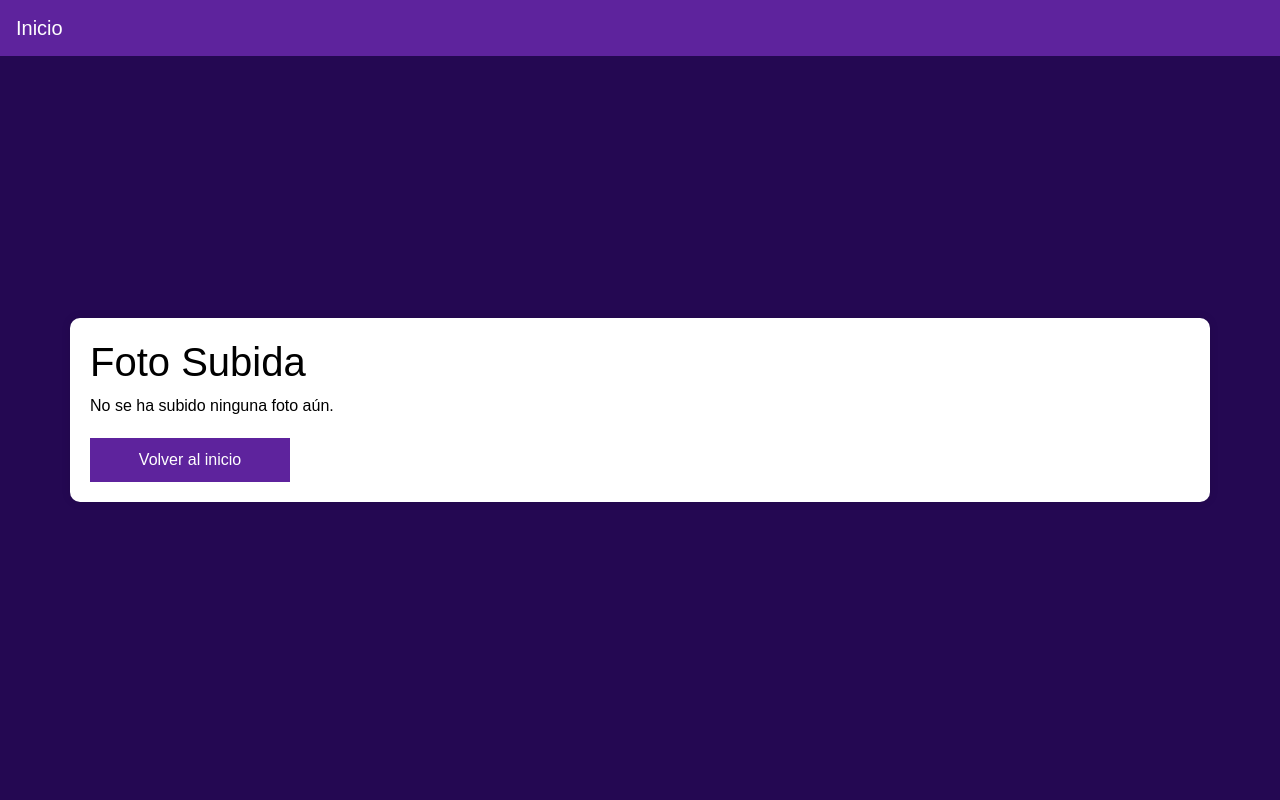
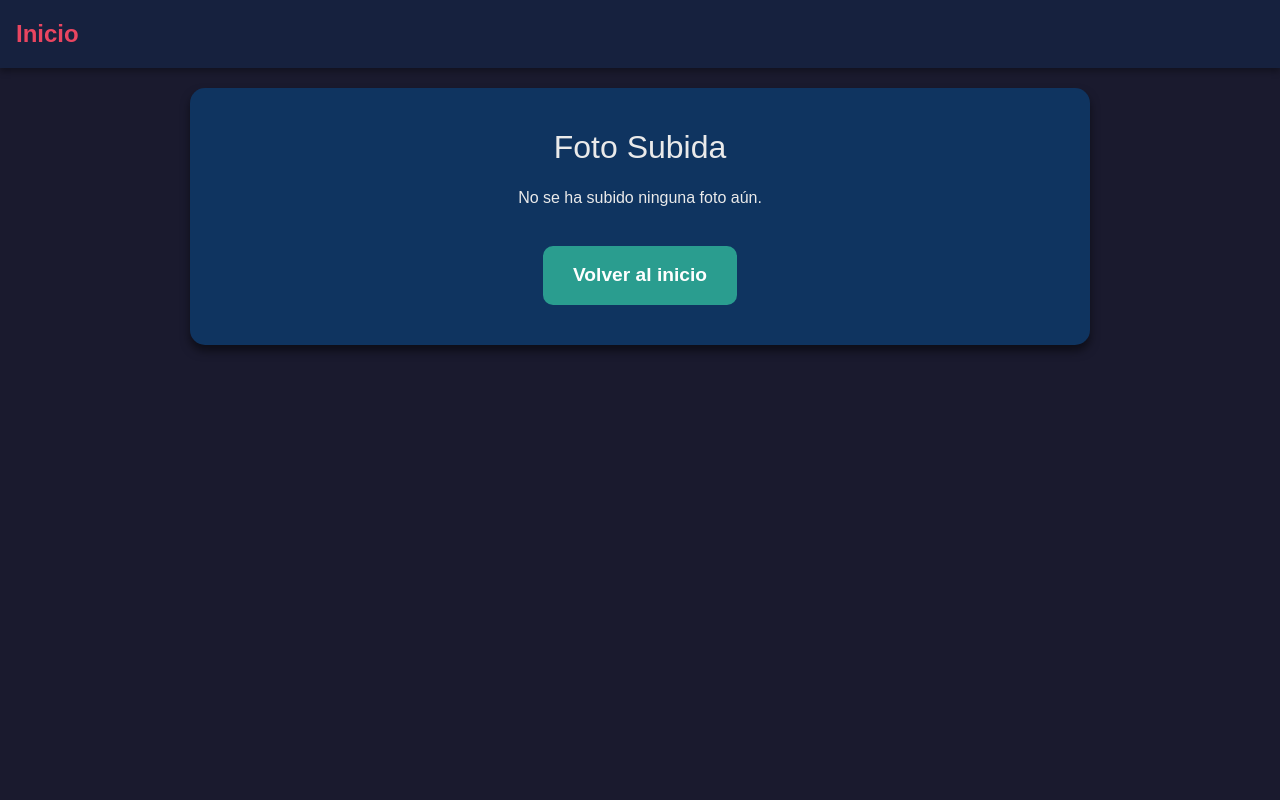
Before and after one commit to jrao2003/tecuidamos3, a Django app: page /foto in a window 1280 px wide. Run offline with Django 5.2, Linux system fonts and the light colour scheme; some libraries are stand-ins or nearby versions.

Commit message:
Segunda iteracion

```diff
--- a/lectura/templates/base.html
+++ b/lectura/templates/base.html
@@ -1,4 +1,3 @@
-{% load static %}
 <!DOCTYPE html>
 <html lang="en">
 <head>
@@ -6,57 +5,108 @@
     <meta name="viewport" content="width=device-width, initial-scale=1.0">
     <title>Index</title>
     <link rel="stylesheet" href="https://maxcdn.bootstrapcdn.com/bootstrap/4.5.2/css/bootstrap.min.css">
-    <link rel="stylesheet" href="{% static 'styles/main.css' %}">
 
     <style>
+        body {
+            font-family: Arial, sans-serif;
+            background-color: #1A1A2E; /* Morado oscuro */
+            margin: 0;
+            padding: 0;
+            color: #EAEAEA; /* Texto claro */
+        }
+
+        .navbar {
+            background-color: #16213E; /* Azul oscuro */
+            color: #EAEAEA;
+            padding: 1rem;
+            text-align: center;
+            box-shadow: 0px 4px 6px rgba(0, 0, 0, 0.3);
+        }
+
+        .navbar a {
+            color: #E94560; /* Rojo vibrante */
+            text-decoration: none;
+            font-size: 1.5rem;
+            font-weight: bold;
+            transition: color 0.3s ease;
+        }
+
+        .navbar a:hover {
+            color: #0F3460; /* Azul brillante */
+        }
 
         .container {
-            background-color: #fff; /* Fondo blanco para el contenido */
-            color: #000; /* Color de texto negro para el contenido */
+            margin: 20px auto;
             padding: 20px;
-            border-radius: 10px;
-            box-shadow: 0 0 10px rgba(0, 0, 0, 0.1);
-            margin-top: 20px;
+            max-width: 900px;
+            background-color: #0F3460; /* Azul más claro */
+            box-shadow: 0px 6px 10px rgba(0, 0, 0, 0.5);
+            border-radius: 15px;
+            color: #EAEAEA;
         }
 
-        .navbar-lila {
-            background-color: #5E239D; /* Fondo guinda para la barra de navegación */
+        #loading {
+            display: none;
+            position: fixed;
+            top: 0;
+            left: 0;
+            width: 100%;
+            height: 100%;
+            background-color: rgba(0, 0, 0, 0.7);
+            color: white;
+            text-align: center;
+            padding-top: 20%;
+            font-size: 20px;
+            z-index: 9999;
         }
 
-        .navbar-lila .navbar-nav .nav-link {
-            color: #fff; /* Color de texto blanco */
+        /* Botones */
+        .btn {
+            background-color: #E94560; /* Rojo vibrante */
+            color: #EAEAEA; /* Texto claro */
+            padding: 10px 20px;
+            border: none;
+            border-radius: 8px;
+            font-size: 1rem;
+            cursor: pointer;
+            transition: background-color 0.3s ease, color 0.3s ease;
         }
 
-        .navbar-lila .navbar-nav .nav-link:hover {
-            color: #ddd; /* Color de texto al pasar el ratón */
-        }
-
-        .navbar-lila .navbar-brand {
-            color: #fff; /* Color de la marca */
-        }
-
-        .navbar-lila .navbar-brand:hover {
-            color: #ddd; /* Color de la marca al pasar el ratón */
+        .btn:hover {
+            background-color: #1A1A2E; /* Morado oscuro */
+            color: #E94560; /* Texto rojo */
         }
     </style>
 </head>
 <body>
-    <nav class="navbar navbar-expand-lg navbar-lila fixed-top">
-        <a class="navbar-brand" href="/">Inicio</a>
-        <button class="navbar-toggler" type="button" data-toggle="collapse" data-target="#navbarNav" aria-controls="navbarNav" aria-expanded="false" aria-label="Toggle navigation">
-            <span class="navbar-toggler-icon"></span>
-        </button>
-
-    </nav>
+    <div class="navbar">
+        <a href="/">Inicio</a>
+    </div>
 
     <div class="container">
         {% block content %}
         {% endblock %}
     </div>
 
+    <div id="loading">
+        Cargando, por favor espera...
+    </div>
+
     <!-- jQuery first, then Popper.js, then Bootstrap JS -->
     <script src="https://code.jquery.com/jquery-3.5.1.slim.min.js"></script>
     <script src="https://cdn.jsdelivr.net/npm/@popperjs/core@2.5.4/dist/umd/popper.min.js"></script>
     <script src="https://maxcdn.bootstrapcdn.com/bootstrap/4.5.2/js/bootstrap.min.js"></script>
+
+    <script>
+        // Mostrar el mensaje de carga
+        function showLoading() {
+            document.getElementById('loading').style.display = 'block';
+        }
+
+        // Ocultar el mensaje de carga
+        function hideLoading() {
+            document.getElementById('loading').style.display = 'none';
+        }
+    </script>
 </body>
 </html>
--- a/lectura/templates/foto.html
+++ b/lectura/templates/foto.html
@@ -3,107 +3,115 @@
 
 {% block content %}
 <style>
-    /* Aseguramos que el enlace dentro del botón no tenga el estilo por defecto (azul y subrayado) */
-    button a {
-        text-decoration: none;
-        color: white; /* Cambia a un color que prefieras */
-        font-size: 16px;
+    /* Estilos para el encabezado */
+    h1 {
+        text-align: center;
+        font-size: 2rem;
+        color: #EAEAEA; /* Texto claro */
+        margin-bottom: 20px;
     }
 
-    /* Estilos para el botón */
-    .back-button {
-        display: block; /* Hace que el botón se acomode debajo de la foto */
-        background-color: #5E239D; /* Puedes cambiar el color de fondo */
-        color: white;
-        padding: 10px 20px;
-        border: none;
-        margin-top: 20px; /* Espacio adicional debajo de la foto */
-        font-size: 16px;
-        cursor: pointer;
-        width: 200px;
+    /* Contenedor principal */
+    #content {
         text-align: center;
+        margin: 20px auto;
     }
 
-    /* Cambio de color al pasar el mouse sobre el enlace */
-    .back-button a:hover {
-        background-color: #F1A208; /* Cambia el fondo al color de acento */
-        color: #240852; /* Cambia el texto al color principal */
+    /* Botón de Volver al Inicio */
+    .back-button {
+        display: inline-block;
+        padding: 15px 30px;
+        font-size: 1.2rem;
+        font-weight: bold;
+        color: #FFFFFF; /* Texto blanco */
+        background-color: #2A9D8F; /* Verde vibrante */
+        border: none;
+        border-radius: 10px;
+        text-decoration: none;
+        cursor: pointer;
+        margin-top: 20px;
+        transition: background-color 0.3s ease, transform 0.2s ease;
     }
 
+    .back-button:hover {
+        background-color: #21867A; /* Verde oscuro */
+        transform: scale(1.05); /* Efecto de agrandamiento */
+    }
+
+    .back-button:active {
+        background-color: #1B5F5B; /* Verde más oscuro */
+    }
+
+    /* Botón de Descargar Audio */
     .download-btn {
-        color: #FFFFFF; /* Color del texto */
-        background-color: #F1A208; /* Color de fondo del botón */
+        display: inline-block;
+        padding: 15px 30px;
+        font-size: 1.2rem;
+        font-weight: bold;
+        text-transform: uppercase;
+        color: #FFFFFF; /* Texto blanco */
+        background-color: #F4A261; /* Naranja vibrante */
         border: none;
-        padding: 10px 20px;
-        font-size: 16px;
+        border-radius: 10px;
+        text-decoration: none;
         cursor: pointer;
-        margin-top: 10px;
-        text-decoration: none;
-        border-radius: 5px;
-        display: inline-block;
-        transition: background-color 0.3s ease, color 0.3s ease;
+        margin-top: 20px;
+        transition: background-color 0.3s ease, transform 0.2s ease;
     }
 
     .download-btn:hover {
-        background-color: #240852; /* Color de fondo al pasar el cursor */
-        color: #F1A208; /* Color del texto al pasar el cursor */
+        background-color: #E76F51; /* Rojo suave */
+        transform: scale(1.05); /* Efecto de agrandamiento */
     }
 
     .download-btn:active {
-        background-color: #5E239D; /* Color de fondo al presionar */
-        color: #FFFFFF; /* Color del texto al presionar */
+        background-color: #D62828; /* Rojo más oscuro */
     }
 
-    /* Reproductor de audio */
+    /* Reproductor de Audio */
     audio {
         outline: none;
-        width: 100%; /* Ajusta al ancho del contenedor */
-        max-width: 300px; /* Máximo ancho */
-        margin-top: 10px;
-        border-radius: 8px;
-        background-color: #5E239D; /* Fondo personalizado */
-        padding: 5px;
-        box-shadow: 0 4px 6px rgba(0, 0, 0, 0.2);
+        width: 100%;
+        max-width: 400px;
+        margin: 20px auto;
+        border-radius: 10px;
+        box-shadow: 0 4px 6px rgba(0, 0, 0, 0.3);
     }
 
     audio::-webkit-media-controls-panel {
-        background-color: #240852; /* Fondo del panel de controles */
-        color: #f1f1f1; /* Color del texto */
-        border-radius: 8px;
+        background-color: #1A1A2E; /* Fondo oscuro */
+        color: #EAEAEA; /* Texto claro */
+        border-radius: 10px;
     }
 
     audio::-webkit-media-controls-play-button,
     audio::-webkit-media-controls-timeline,
     audio::-webkit-media-controls-current-time-display,
     audio::-webkit-media-controls-time-remaining-display {
-        color: #f1f1f1; /* Color de los íconos y texto en controles */
+        color: #EAEAEA; /* Color de los íconos y texto */
     }
-
-
 </style>
 
+<div id="content">
     <h1>Foto Subida</h1>
 
     {% if photo_url %}
         <p>¡La foto fue subida con éxito!</p>
-    <img src="{{ photo_url }}" alt="Foto subida" style="max-width: 100%; height: auto;">
-
+        <img src="{{ photo_url }}" alt="Foto subida" style="max-width: 100%; border-radius: 10px; box-shadow: 0 4px 6px rgba(0, 0, 0, 0.3);">
 
         <!-- Reproductor de audio -->
-    <h2>Audio generado:</h2>
+        <h2 style="color: #EAEAEA; margin-top: 20px;">Audio generado:</h2>
         <audio controls>
             <source src="{{ audio_url }}" type="audio/mpeg">
-        Your browser does not support the audio element.
+            Tu navegador no soporta el reproductor de audio.
         </audio>
         <br>
         <a href="{{ audio_url }}" download class="download-btn">Descargar audio</a>
     {% else %}
-    <p>No se ha subido ninguna foto aún.</p>
+        <p style="color: #EAEAEA;">No se ha subido ninguna foto aún.</p>
     {% endif %}
 
     <!-- Botón de Volver al Inicio -->
-<button class="back-button">
-    <a href="/">Volver al inicio</a>
-</button>
-
+    <a href="/" class="back-button">Volver al inicio</a>
+</div>
 {% endblock %}
```
Also changed, not shown: lectura/templates/index.html (+97 -7 lines), lectura/templates/leer.html (+65 -36 lines). Lines whose indentation alone changed are shown as unchanged.
